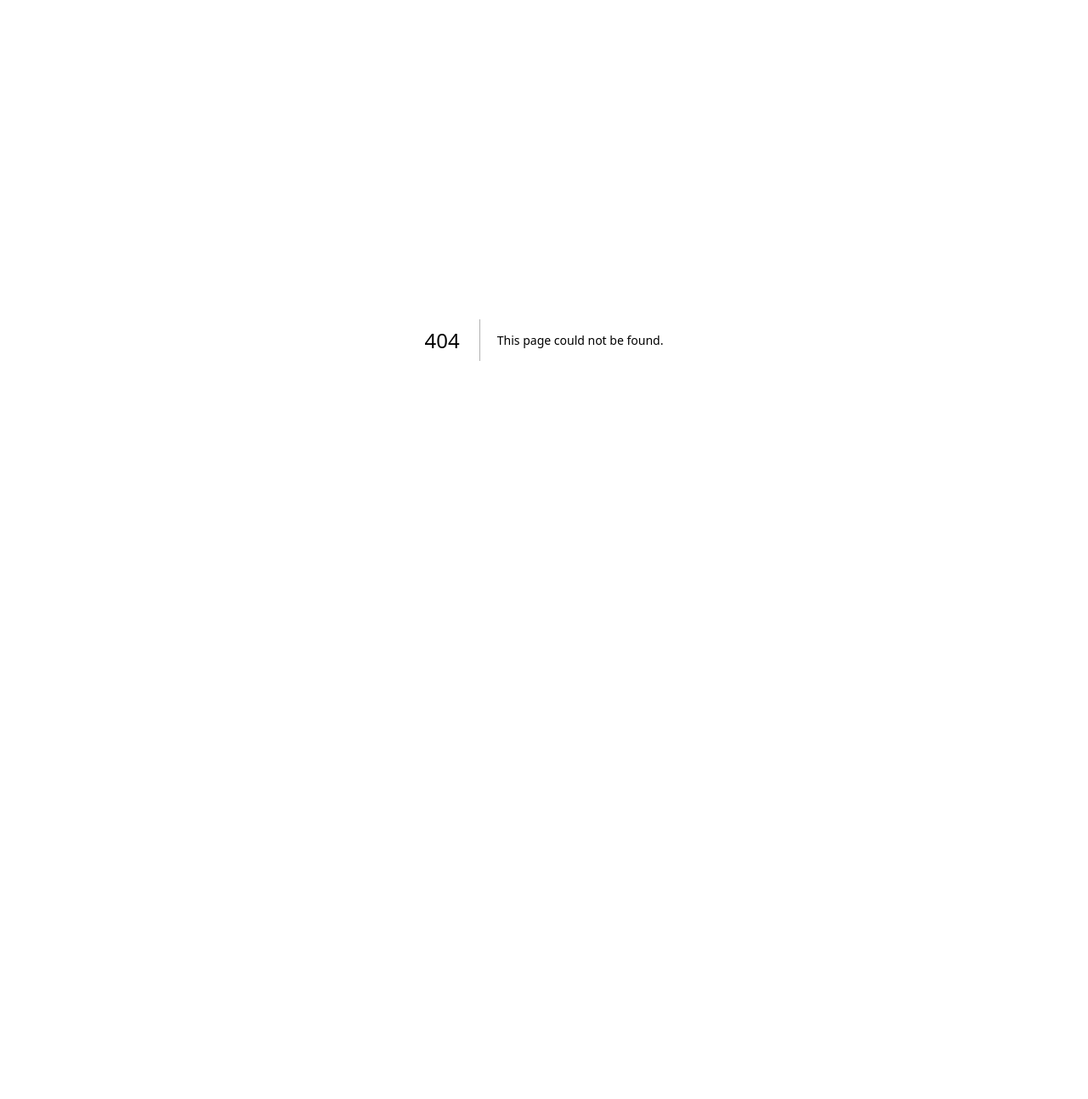
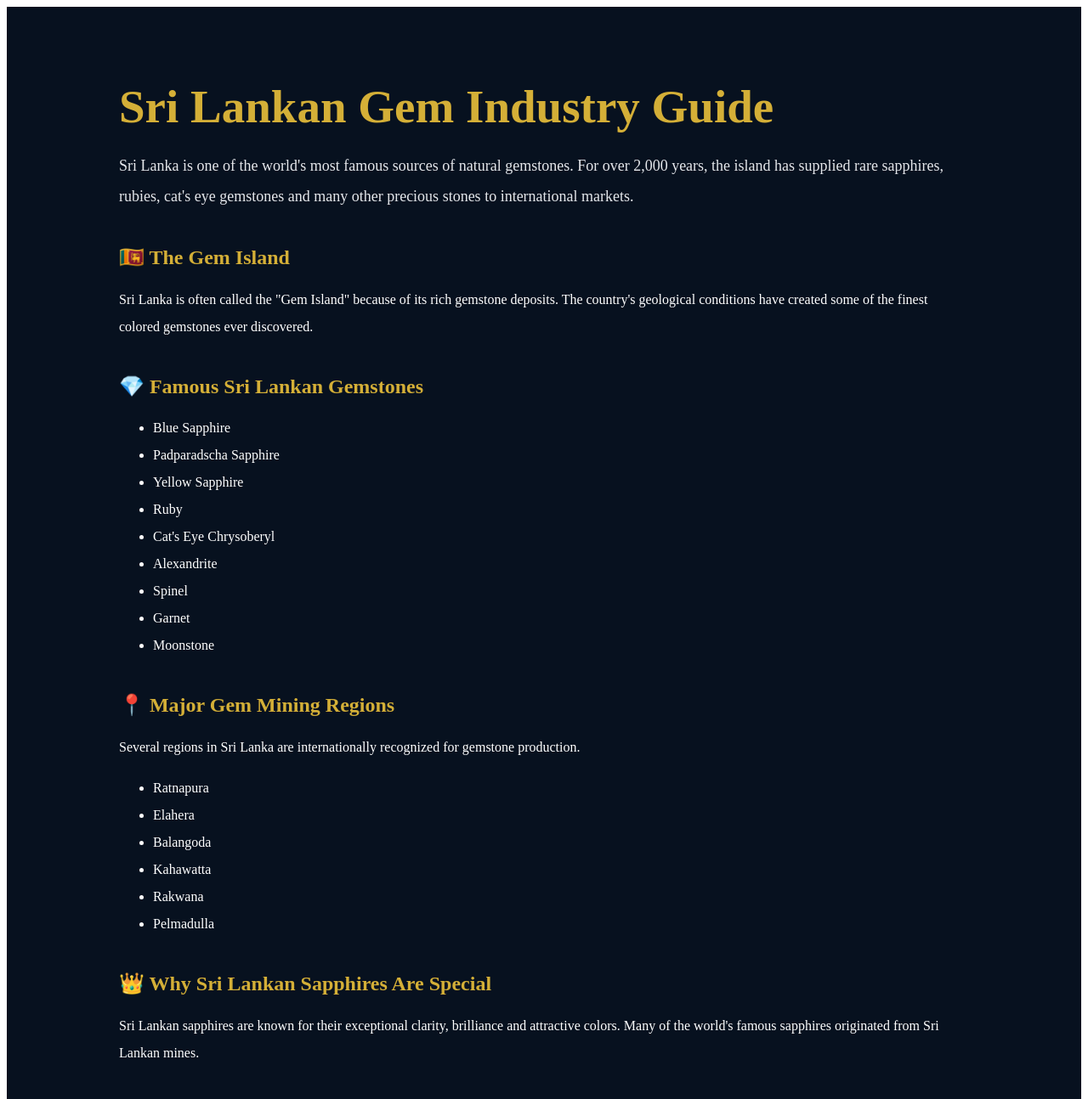
Before and after one commit to ceylongemmarket/Ceylon-gem-market, a Next.js app: page /knowledge/sri-lanka-gems in a window 1280 px wide. Before the commit this address had no page. Shown: the top 1294 px of the page at 85% size. Before the commit the page ends 800 px from the top, so only its background shows below. Built offline with nearby package versions, Linux system fonts and the light colour scheme.

Commit message:
add sri lankan gem industry knowledge article
This page provides a comprehensive guide to the Sri Lankan gem industry, detailing famous gemstones, mining regions, and investment potential.

```diff
--- /dev/null
+++ b/app/knowledge/sri-lanka-gems/page.tsx
@@ -0,0 +1,200 @@
+export default function SriLankaGemsGuidePage() {
+  return (
+    <main
+      style={{
+        background: "#07111f",
+        color: "#ffffff",
+        minHeight: "100vh",
+        padding: "40px",
+      }}
+    >
+      <section
+        style={{
+          maxWidth: "1000px",
+          margin: "0 auto",
+        }}
+      >
+        <h1
+          style={{
+            color: "#D4AF37",
+            fontSize: "55px",
+            marginBottom: "20px",
+          }}
+        >
+          Sri Lankan Gem Industry Guide
+        </h1>
+
+        <p
+          style={{
+            color: "#E5E7EB",
+            lineHeight: "2",
+            fontSize: "18px",
+          }}
+        >
+          Sri Lanka is one of the world's most famous sources of natural
+          gemstones. For over 2,000 years, the island has supplied rare
+          sapphires, rubies, cat's eye gemstones and many other precious
+          stones to international markets.
+        </p>
+
+        <h2
+          style={{
+            color: "#D4AF37",
+            marginTop: "40px",
+          }}
+        >
+          🇱🇰 The Gem Island
+        </h2>
+
+        <p style={{ lineHeight: "2" }}>
+          Sri Lanka is often called the "Gem Island" because of its rich
+          gemstone deposits. The country's geological conditions have
+          created some of the finest colored gemstones ever discovered.
+        </p>
+
+        <h2
+          style={{
+            color: "#D4AF37",
+            marginTop: "40px",
+          }}
+        >
+          💎 Famous Sri Lankan Gemstones
+        </h2>
+
+        <ul style={{ lineHeight: "2" }}>
+          <li>Blue Sapphire</li>
+          <li>Padparadscha Sapphire</li>
+          <li>Yellow Sapphire</li>
+          <li>Ruby</li>
+          <li>Cat's Eye Chrysoberyl</li>
+          <li>Alexandrite</li>
+          <li>Spinel</li>
+          <li>Garnet</li>
+          <li>Moonstone</li>
+        </ul>
+
+        <h2
+          style={{
+            color: "#D4AF37",
+            marginTop: "40px",
+          }}
+        >
+          📍 Major Gem Mining Regions
+        </h2>
+
+        <p style={{ lineHeight: "2" }}>
+          Several regions in Sri Lanka are internationally recognized
+          for gemstone production.
+        </p>
+
+        <ul style={{ lineHeight: "2" }}>
+          <li>Ratnapura</li>
+          <li>Elahera</li>
+          <li>Balangoda</li>
+          <li>Kahawatta</li>
+          <li>Rakwana</li>
+          <li>Pelmadulla</li>
+        </ul>
+
+        <h2
+          style={{
+            color: "#D4AF37",
+            marginTop: "40px",
+          }}
+        >
+          👑 Why Sri Lankan Sapphires Are Special
+        </h2>
+
+        <p style={{ lineHeight: "2" }}>
+          Sri Lankan sapphires are known for their exceptional clarity,
+          brilliance and attractive colors. Many of the world's famous
+          sapphires originated from Sri Lankan mines.
+        </p>
+
+        <h2
+          style={{
+            color: "#D4AF37",
+            marginTop: "40px",
+          }}
+        >
+          🌍 Global Reputation
+        </h2>
+
+        <p style={{ lineHeight: "2" }}>
+          Gem traders, collectors and investors around the world seek
+          Sri Lankan gemstones because of their natural beauty, rarity
+          and strong international demand.
+        </p>
+
+        <h2
+          style={{
+            color: "#D4AF37",
+            marginTop: "40px",
+          }}
+        >
+          📜 Certification and Export
+        </h2>
+
+        <p style={{ lineHeight: "2" }}>
+          Professional certification is highly recommended for valuable
+          gemstones. Certified Sri Lankan gemstones often attract higher
+          confidence from international buyers and investors.
+        </p>
+
+        <h2
+          style={{
+            color: "#D4AF37",
+            marginTop: "40px",
+          }}
+        >
+          📈 Investment Potential
+        </h2>
+
+        <p style={{ lineHeight: "2" }}>
+          Rare Sri Lankan sapphires, Padparadscha sapphires and
+          unheated gemstones continue to attract global collectors and
+          long-term investors seeking unique natural assets.
+        </p>
+
+        <h2
+          style={{
+            color: "#D4AF37",
+            marginTop: "40px",
+          }}
+        >
+          ✅ Tips For International Buyers
+        </h2>
+
+        <ul style={{ lineHeight: "2" }}>
+          <li>Purchase from verified sellers.</li>
+          <li>Request laboratory certification.</li>
+          <li>Confirm gemstone treatments.</li>
+          <li>Review origin information.</li>
+          <li>Compare multiple listings before buying.</li>
+          <li>Choose trusted marketplaces.</li>
+        </ul>
+
+        <section
+          style={{
+            marginTop: "50px",
+            padding: "30px",
+            borderRadius: "18px",
+            border: "1px solid #D4AF37",
+            background: "#111827",
+          }}
+        >
+          <h2 style={{ color: "#D4AF37" }}>
+            Royal Ceylon Gems Recommendation
+          </h2>
+
+          <p style={{ lineHeight: "2" }}>
+            Explore chairman-approved and certified Sri Lankan gemstone
+            listings through Royal Ceylon Gems to discover trusted
+            opportunities in one of the world's most respected gemstone
+            industries.
+          </p>
+        </section>
+      </section>
+    </main>
+  );
+}
```
